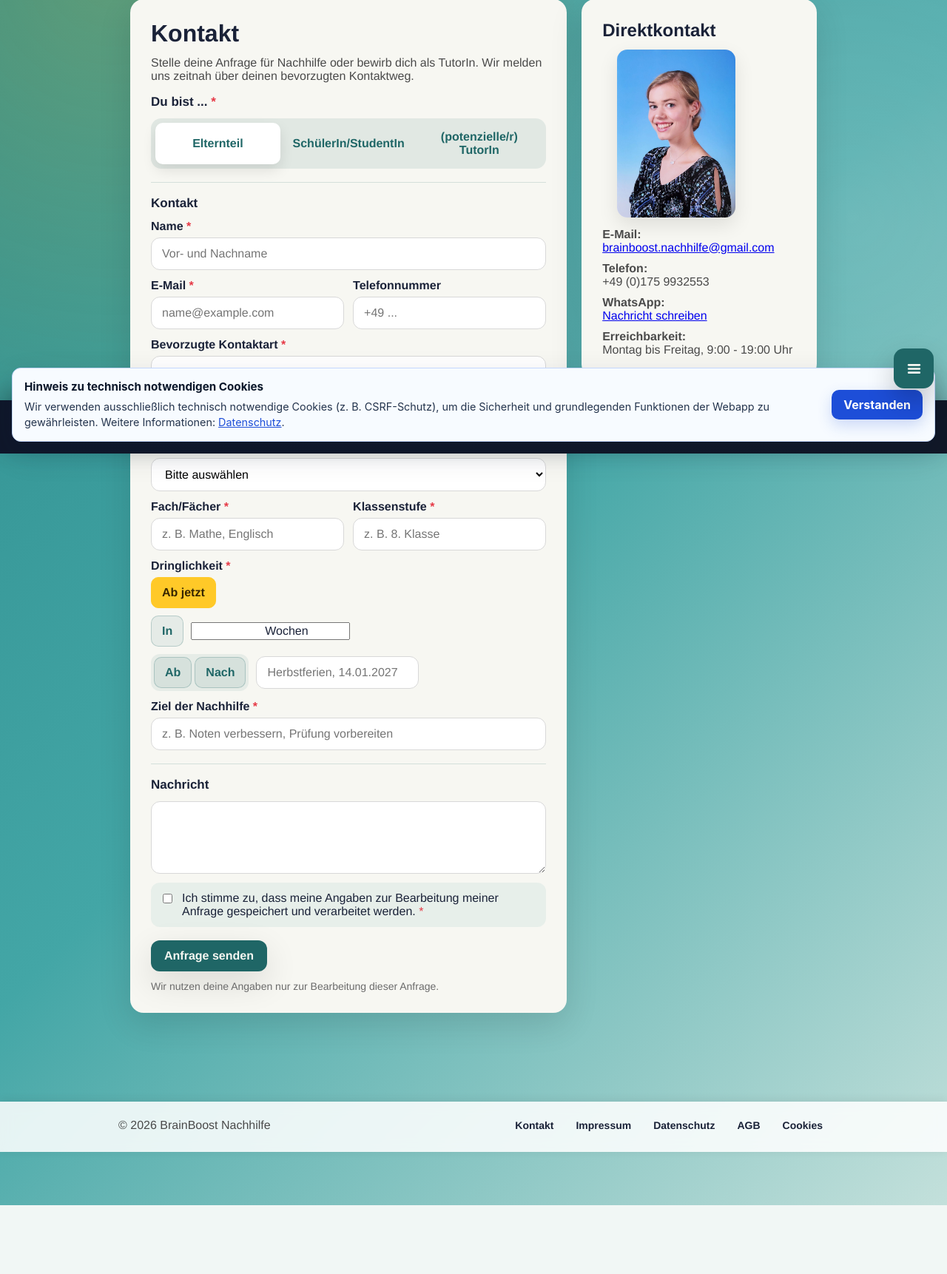
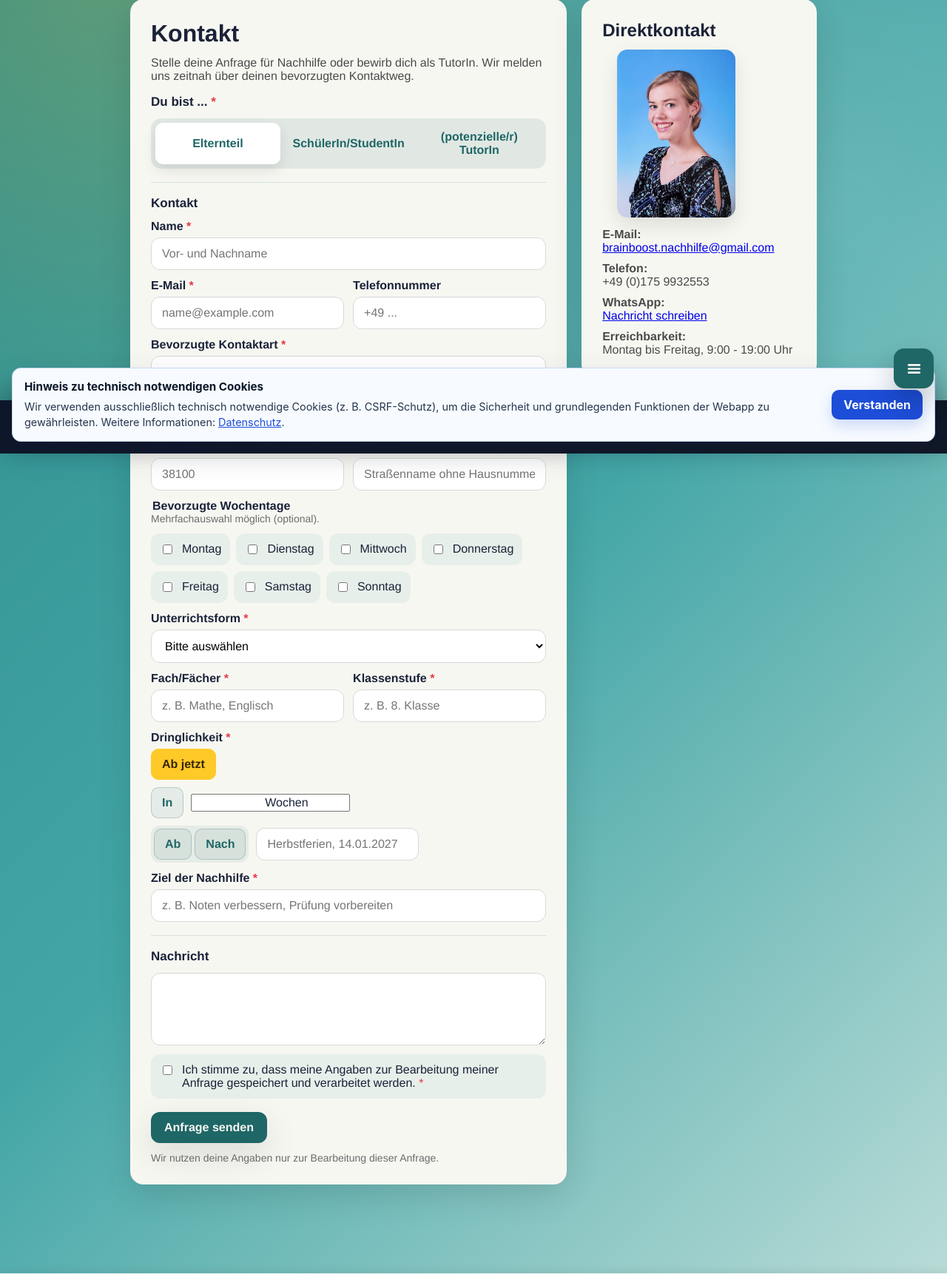
Before and after one commit to smigalski/brainboost-app, a Django app: page /kontakt/ in a window 1280 px wide. Shown: the part 187-1909 px from the top of the page at 74% size. Before the commit the page ends 1816 px from the top, so only its background shows below. Run offline with Django 4.2, Linux system fonts and the light colour scheme; parts of the project's set-up code (start-up, migrations or seed data) failed here and were passed over.

Commit message:
Kontaktformular um Adresse und bevorzugte Wochentage einzugeben

```diff
--- a/brainboost/core/admin.py
+++ b/brainboost/core/admin.py
@@ -269,6 +269,9 @@ class LeadAdmin(admin.ModelAdmin):
             "Nachhilfe",
             {
                 "fields": (
+                    "postal_code",
+                    "street",
+                    "preferred_weekdays",
                     "subject",
                     "grade",
                     "tutoring_type",
@@ -343,6 +346,9 @@ class LeadAdmin(admin.ModelAdmin):
             "source",
             "campaign",
             "internal_notes",
+            "postal_code",
+            "street",
+            "preferred_weekdays_display",
         ]
         response = HttpResponse(content_type="text/csv; charset=utf-8")
         response["Content-Disposition"] = 'attachment; filename="brainboost-leads.csv"'
--- a/brainboost/core/forms.py
+++ b/brainboost/core/forms.py
@@ -222,6 +222,19 @@ class CampaignLinkBuilderForm(forms.Form):
 
 
 class LeadForm(forms.ModelForm):
+    postal_code = forms.RegexField(
+        regex=r"^[0-9]{5}$",
+        required=False,
+        label=_("PLZ"),
+        error_messages={"invalid": _("Bitte gib eine fünfstellige Postleitzahl an.")},
+        widget=forms.TextInput(attrs={"inputmode": "numeric", "autocomplete": "postal-code", "maxlength": 5}),
+    )
+    preferred_weekdays = forms.MultipleChoiceField(
+        choices=[(value, _(label)) for value, label in Lead.Weekday.choices],
+        required=False,
+        label=_("Bevorzugte Wochentage"),
+        widget=forms.CheckboxSelectMultiple,
+    )
     urgency_option = forms.ChoiceField(
         choices=(
             ("now", _("Ab jetzt")),
@@ -262,6 +275,9 @@ class LeadForm(forms.ModelForm):
             "email",
             "phone",
             "preferred_contact",
+            "postal_code",
+            "street",
+            "preferred_weekdays",
             "subject",
             "grade",
             "tutoring_type",
@@ -301,6 +317,7 @@ class LeadForm(forms.ModelForm):
             "email": _("E-Mail"),
             "phone": _("Telefonnummer"),
             "preferred_contact": _("Bevorzugte Kontaktart"),
+            "street": _("Straße (ohne Hausnummer)"),
             "subject": _("Fach/Fächer"),
             "grade": _("Klassenstufe"),
             "tutoring_type": _("Unterrichtsform"),
@@ -357,6 +374,8 @@ class LeadForm(forms.ModelForm):
             "name": _("Vor- und Nachname"),
             "email": "name@example.com",
             "phone": "+49 ...",
+            "postal_code": "38100",
+            "street": _("Straßenname ohne Hausnummer"),
             "subject": _("z. B. Mathe, Englisch"),
             "grade": _("z. B. 8. Klasse"),
             "goal": _("z. B. Noten verbessern, Prüfung vorbereiten"),
@@ -443,6 +462,9 @@ class LeadForm(forms.ModelForm):
             cleaned["subject"] = cleaned.get("teaching_subjects", "")
             cleaned["grade"] = cleaned.get("teaching_grades", "")
             cleaned["tutoring_type"] = ""
+            cleaned["postal_code"] = ""
+            cleaned["street"] = ""
+            cleaned["preferred_weekdays"] = []
         return cleaned
 
 
--- a/brainboost/core/models.py
+++ b/brainboost/core/models.py
@@ -995,6 +995,15 @@ class Lead(models.Model):
         IN_PERSON = "in_person", "Vor Ort"
         BOTH = "both", "Beides"
 
+    class Weekday(models.TextChoices):
+        MONDAY = "monday", "Montag"
+        TUESDAY = "tuesday", "Dienstag"
+        WEDNESDAY = "wednesday", "Mittwoch"
+        THURSDAY = "thursday", "Donnerstag"
+        FRIDAY = "friday", "Freitag"
+        SATURDAY = "saturday", "Samstag"
+        SUNDAY = "sunday", "Sonntag"
+
     class Status(models.TextChoices):
         NEW = "new", "Neu"
         CONTACTED = "contacted", "Kontaktiert"
@@ -1027,6 +1036,9 @@ class Lead(models.Model):
         max_length=20,
         choices=PreferredContact.choices,
     )
+    postal_code = models.CharField("PLZ", max_length=5, blank=True)
+    street = models.CharField("Straße (ohne Hausnummer)", max_length=255, blank=True)
+    preferred_weekdays = models.JSONField("Bevorzugte Wochentage", default=list, blank=True)
     subject = models.CharField(max_length=255, blank=True)
     grade = models.CharField(max_length=120, blank=True)
     tutoring_type = models.CharField(max_length=20, choices=TutoringType.choices)
@@ -1104,6 +1116,11 @@ class Lead(models.Model):
 
     def __str__(self) -> str:
         return f"{self.name} ({self.get_role_display()})"
+
+    @property
+    def preferred_weekdays_display(self):
+        labels = dict(self.Weekday.choices)
+        return ", ".join(labels[day] for day in self.preferred_weekdays if day in labels)
 
     @property
     def application_email(self):
--- a/brainboost/core/templates/contact.html
+++ b/brainboost/core/templates/contact.html
@@ -111,6 +111,32 @@
     }
     .lead-checkbox input {
         margin-top: 3px;
+    }
+    .lead-weekdays {
+        min-width: 0;
+        margin: 0;
+        padding: 0;
+        border: 0;
+    }
+    .lead-weekdays-options {
+        display: flex;
+        flex-wrap: wrap;
+        gap: 8px;
+    }
+    .lead-weekdays input[type="checkbox"] {
+        width: auto;
+        flex-shrink: 0;
+    }
+    .lead-weekend-notice {
+        margin: 12px 0 0;
+        padding: 12px;
+        border-left: 4px solid #ffc928;
+        border-radius: 8px;
+        background: rgba(255, 201, 40, 0.15);
+        color: var(--accent);
+    }
+    .lead-weekend-notice[hidden] {
+        display: none;
     }
     .lead-error {
         color: #b3261e;
@@ -260,6 +286,28 @@
             <section class="lead-section" data-role-fields="learning" role="tabpanel">
                 <h2 class="lead-section__title">{% trans "Nachhilfe" %}</h2>
                 <div class="lead-field-grid">
+                    <div class="lead-field">
+                        <label class="lead-label" for="{{ form.postal_code.id_for_label }}">{{ form.postal_code.label }}</label>
+                        {{ form.postal_code }}
+                        {% if form.postal_code.errors %}<p class="lead-error">{{ form.postal_code.errors|join:", " }}</p>{% endif %}
+                    </div>
+                    <div class="lead-field">
+                        <label class="lead-label" for="{{ form.street.id_for_label }}">{{ form.street.label }}</label>
+                        {{ form.street }}
+                        {% if form.street.errors %}<p class="lead-error">{{ form.street.errors|join:", " }}</p>{% endif %}
+                    </div>
+                    <fieldset class="lead-weekdays lead-field--full">
+                        <legend class="lead-label">{{ form.preferred_weekdays.label }}</legend>
+                        <p class="muted">{% trans "Mehrfachauswahl möglich (optional)." %}</p>
+                        <div class="lead-weekdays-options">
+                            {% for checkbox in form.preferred_weekdays %}
+                                <label class="lead-checkbox" for="{{ checkbox.id_for_label }}">{{ checkbox.tag }} <span>{{ checkbox.choice_label }}</span></label>
+                            {% endfor %}
+                        </div>
+                        <p class="lead-weekend-notice" data-weekend-notice role="status"{% if 'saturday' not in form.preferred_weekdays.value and 'sunday' not in form.preferred_weekdays.value %} hidden{% endif %}>{% trans "Bitte beachte: Unterricht am Samstag und/oder Sonntag ist mit Zuschlägen verbunden." %}</p>
+                        {% if form.preferred_weekdays.errors %}<p class="lead-error">{{ form.preferred_weekdays.errors|join:", " }}</p>{% endif %}
+                    </fieldset>
+
                     <div class="lead-field lead-field--full">
                         <label class="lead-label" for="{{ form.tutoring_type.id_for_label }}">{{ form.tutoring_type.label }} <span class="lead-required">*</span></label>
                         {{ form.tutoring_type }}
@@ -395,6 +443,21 @@
         var urgencyWeeks = form.querySelector("#id_urgency_weeks");
         var urgencyReference = form.querySelector("#id_urgency_reference");
 
+        var weekdayInputs = Array.from(form.querySelectorAll('input[name="preferred_weekdays"]'));
+        var weekendNotice = form.querySelector("[data-weekend-notice]");
+
+        function updateWeekendNotice() {
+            if (weekendNotice) {
+                weekendNotice.hidden = !weekdayInputs.some(function (input) {
+                    return input.checked && (input.value === "saturday" || input.value === "sunday");
+                });
+            }
+        }
+        weekdayInputs.forEach(function (input) {
+            input.addEventListener("change", updateWeekendNotice);
+        });
+        updateWeekendNotice();
+
         function selectedRole() {
             var checked = roleInputs.find(function (input) { return input.checked; });
             return checked ? checked.value : "parent";
--- a/brainboost/core/templates/emails/lead_internal.html
+++ b/brainboost/core/templates/emails/lead_internal.html
@@ -12,6 +12,11 @@
     <tr><td><strong>E-Mail</strong></td><td>{{ lead.email|default:"-" }}</td></tr>
     <tr><td><strong>Telefon</strong></td><td>{{ lead.phone|default:"-" }}</td></tr>
     <tr><td><strong>Kontaktart</strong></td><td>{{ lead.get_preferred_contact_display }}</td></tr>
+    {% if lead.role != "tutor" %}
+    <tr><td><strong>PLZ</strong></td><td>{{ lead.postal_code|default:"-" }}</td></tr>
+    <tr><td><strong>Straße (ohne Hausnummer)</strong></td><td>{{ lead.street|default:"-" }}</td></tr>
+    <tr><td><strong>Bevorzugte Wochentage</strong></td><td>{{ lead.preferred_weekdays_display|default:"-" }}</td></tr>
+    {% endif %}
     <tr><td><strong>Unterrichtsform</strong></td><td>{{ lead.get_tutoring_type_display }}</td></tr>
     <tr><td><strong>Fach/Fächer</strong></td><td>{{ lead.subject|default:"-" }}</td></tr>
     <tr><td><strong>Klassenstufe</strong></td><td>{{ lead.grade|default:"-" }}</td></tr>
--- a/brainboost/core/templates/emails/lead_internal.txt
+++ b/brainboost/core/templates/emails/lead_internal.txt
@@ -8,7 +8,10 @@ Name: {{ lead.name }}
 E-Mail: {{ lead.email|default:"-" }}
 Telefon: {{ lead.phone|default:"-" }}
 Bevorzugter Kontakt: {{ lead.get_preferred_contact_display }}
-Unterrichtsform: {{ lead.get_tutoring_type_display }}
+{% if lead.role != "tutor" %}PLZ: {{ lead.postal_code|default:"-" }}
+Straße (ohne Hausnummer): {{ lead.street|default:"-" }}
+Bevorzugte Wochentage: {{ lead.preferred_weekdays_display|default:"-" }}
+{% endif %}Unterrichtsform: {{ lead.get_tutoring_type_display }}
 Fach/Fächer: {{ lead.subject|default:"-" }}
 Klassenstufe: {{ lead.grade|default:"-" }}
 Ziel: {{ lead.goal|default:"-" }}
--- a/brainboost/core/views/common.py
+++ b/brainboost/core/views/common.py
@@ -1640,6 +1640,9 @@ LEAD_EXPORT_FIELDS = [
     "source",
     "campaign",
     "internal_notes",
+    "postal_code",
+    "street",
+    "preferred_weekdays_display",
 ]
 
 
```
Also changed, not shown: brainboost/core/templates/lead_dashboard.html (+6 -1 lines), brainboost/core/tests.py (+56 -1 lines), brainboost/core/migrations/0072_lead_tutoring_preferences.py (added).
